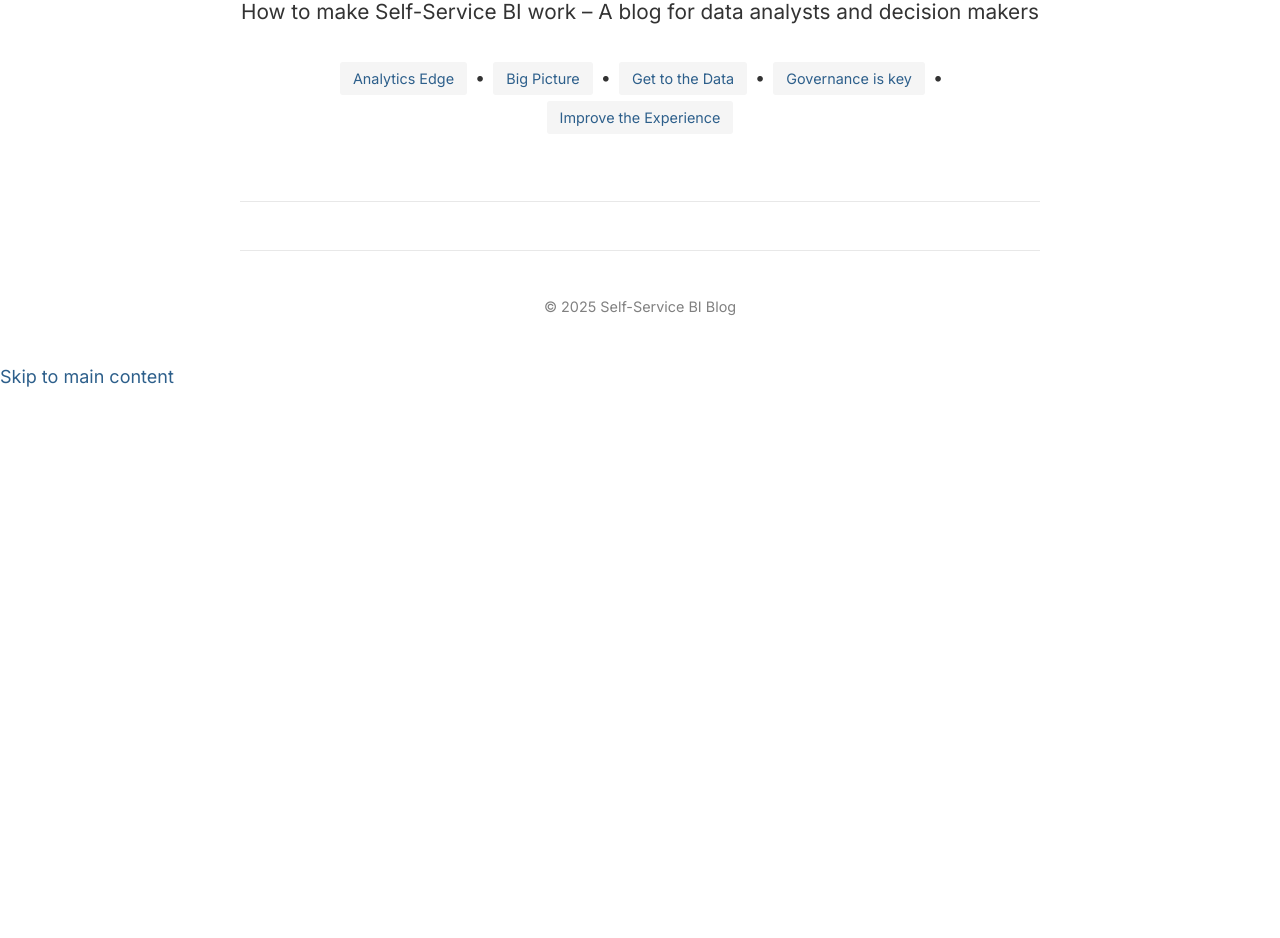
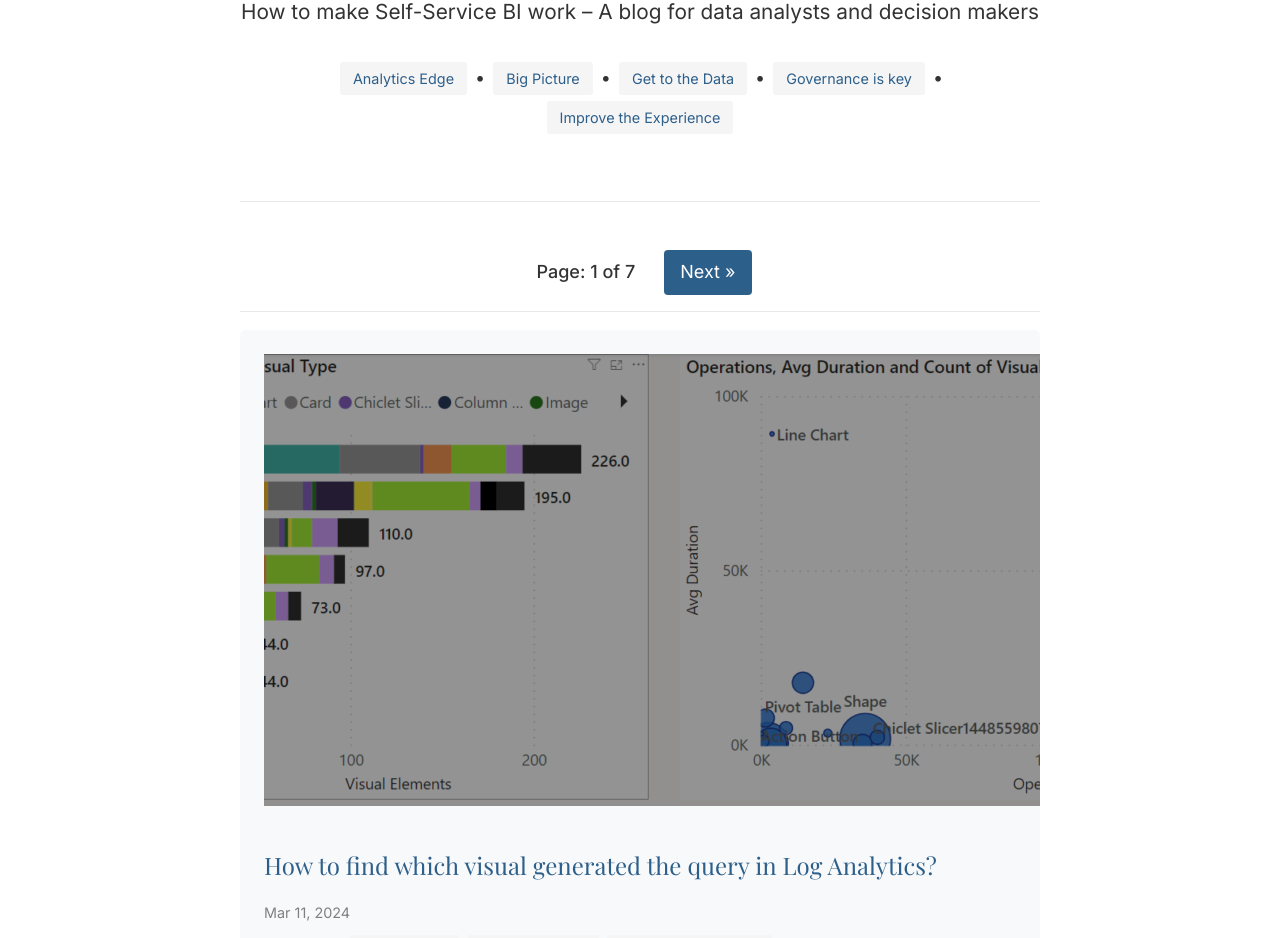
Before and after one commit to KavasiMihaly/KavasiMihaly.github.io, a Jekyll site: the page built from index.html, in a window 1280 px wide. Shown: the part 847-1785 px from the top of the page. Built offline with Jekyll 4.4.1, drawn with Linux system fonts in a browser that asks for light colours; the list of posts is cut into pages by our own code; before the commit the page ends 1239 px from its top, so only the background shows below that; some of the changed text lies outside the part shown.

Commit message:
Refactor pagination styles and improve layout, remove deprecated index.md file for cleaner structure.

```diff
--- a/assets/css/main.scss
+++ b/assets/css/main.scss
@@ -171,11 +171,9 @@ a {
 
   li {
     margin-bottom: 1.5rem;
-    padding-bottom: 1.5rem;
+    padding: 1.5rem;
     border-bottom: 2px solid $border-color;
-    box-shadow: 0 1px 3px rgba(0,0,0,0.05);
-    background: rgba(248, 249, 250, 0.3);
-    padding: 1.5rem;
+    background-color: #f8f9fa;
     border-radius: 6px;
 
     &:last-child {
@@ -184,8 +182,7 @@ a {
     }
 
     &:hover {
-      box-shadow: 0 2px 8px rgba(0,0,0,0.08);
-      background: rgba(248, 249, 250, 0.5);
+      background-color: #f0f1f2;
     }
   }
 
@@ -347,3 +344,35 @@ a {
     line-height: 1.5;
   }
 }
+
+// Pagination styling
+.pagination {
+  text-align: center;
+  margin: 2rem 0;
+
+  a {
+    display: inline-block;
+    padding: 0.5rem 1rem;
+    margin: 0 0.5rem;
+    background-color: $accent-color;
+    color: white;
+    text-decoration: none;
+    border-radius: 4px;
+    transition: background-color 0.2s;
+
+    &:hover {
+      background-color: darken($accent-color, 10%);
+    }
+  }
+
+  .page_number {
+    margin: 0 1rem;
+    font-weight: 500;
+  }
+
+  &.pagination-top {
+    margin-bottom: 1rem;
+    padding-bottom: 1rem;
+    border-bottom: 1px solid $border-color;
+  }
+}
--- a/index.html
+++ b/index.html
@@ -17,8 +17,19 @@ pagination:
 </div>
 
 <div class="home">
-  <ul class="post-list">
-    {% for post in paginator.posts %}
+  {% if paginator.total_pages and paginator.total_pages > 1 %}
+  <div class="pagination pagination-top">
+    {% if paginator.previous_page %}
+      <a href="{{ paginator.previous_page_path | relative_url }}">&laquo; Previous</a>
+    {% endif %}
+    <span class="page_number">Page: {{ paginator.page }} of {{ paginator.total_pages }}</span>
+    {% if paginator.next_page %}
+      <a href="{{ paginator.next_page_path | relative_url }}">Next &raquo;</a>
+    {% endif %}
+  </div>
+  {% endif %}
+
+  <ul class="post-list">{% for post in paginator.posts %}
     <li>
       {% if post.meta and post.meta._thumbnail_id %}
       <div class="post-thumbnail-header">
@@ -30,32 +41,21 @@ pagination:
       <div class="post-content-preview">
         <h3><a href="{{ post.url | relative_url }}">{{ post.title }}</a></h3>
         <span class="post-meta">{{ post.date | date: "%b %-d, %Y" }}</span>
-
         {% if post.categories.size > 0 %}
         <div class="post-categories-preview">
-            <small>
-              Categories:
-              {% for category in post.categories %}
-                <a href="{{ site.baseurl }}/categories/#{{ category | slugify }}">{{ category }}</a>{% unless forloop.last %}, {% endunless %}
-              {% endfor %}
-            </small>
+          <small>Categories: {% for category in post.categories %}<a href="{{ site.baseurl }}/categories/#{{ category | slugify }}">{{ category }}</a>{% unless forloop.last %}, {% endunless %}{% endfor %}</small>
         </div>
         {% endif %}
-
         <p>{{ post.excerpt | strip_html | truncatewords: 30 }}</p>
       </div>
-      </li>
-    {% endfor %}
-  </ul>
+    </li>{% endfor %}  </ul>
 
-  {% if paginator.total_pages > 1 %}
+  {% if paginator.total_pages and paginator.total_pages > 1 %}
   <div class="pagination">
     {% if paginator.previous_page %}
       <a href="{{ paginator.previous_page_path | relative_url }}">&laquo; Previous</a>
     {% endif %}
-
     <span class="page_number">Page: {{ paginator.page }} of {{ paginator.total_pages }}</span>
-
     {% if paginator.next_page %}
       <a href="{{ paginator.next_page_path | relative_url }}">Next &raquo;</a>
     {% endif %}
--- a/index.md
+++ /dev/null
@@ -1,15 +0,0 @@
----
-layout: default
-title: Home
----
-
-<div class="home-intro">
-  <p class="site-description">How to make Self-Service BI work – A blog for data analysts and decision makers</p>
-
-  <div class="category-links">
-    {% assign categories_list = site.categories | sort %}
-    {% for category in categories_list %}
-      <a href="{{ site.baseurl }}/category/{{ category[0] | slugify }}">{{ category[0] }}</a>{% unless forloop.last %} • {% endunless %}
-    {% endfor %}
-  </div>
-</div>
```
Lines whose indentation alone changed are shown as unchanged.
